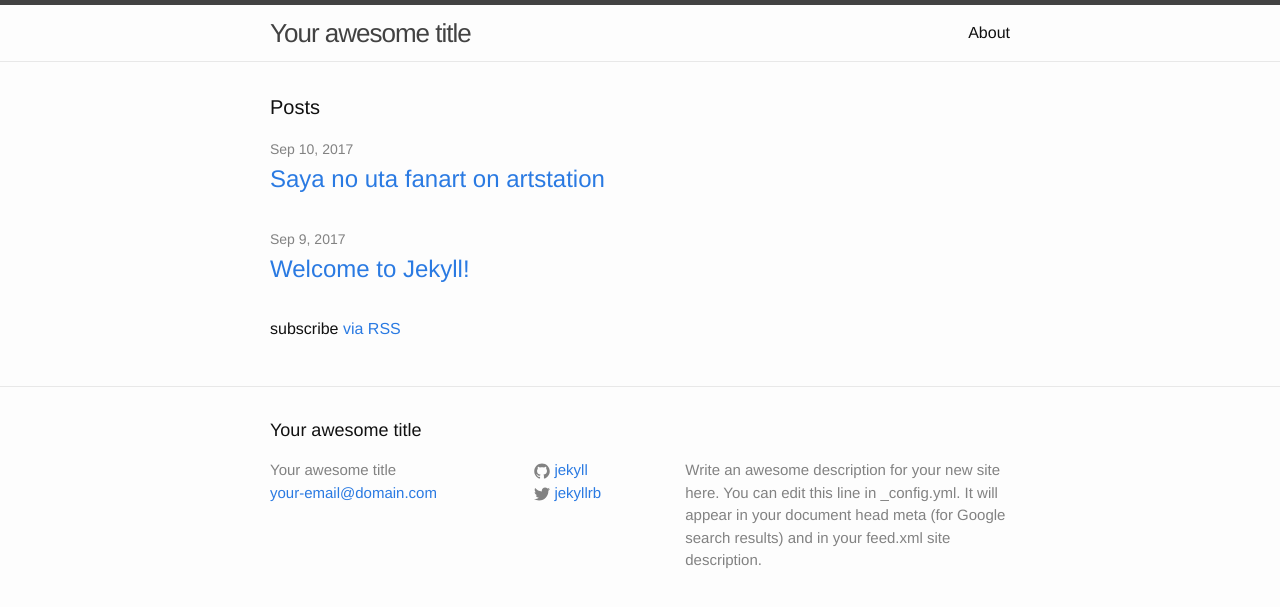
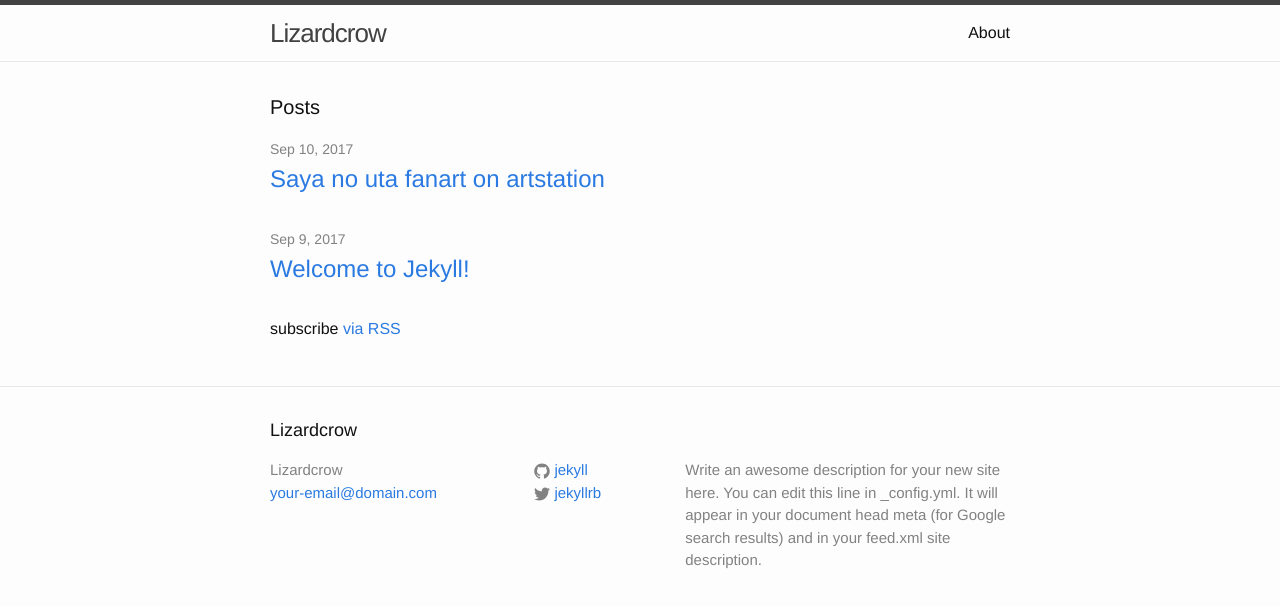
Before and after one commit to juecarsy/juecarsy.github.io, a Jekyll site: the page built from index.html, in a window 1280 px wide. Shown: the top 607 px of the page. Built offline with Jekyll 4.4.1, drawn with Linux system fonts in a browser that asks for light colours.

Commit message:
Update _config.yml

```diff
--- a/_config.yml
+++ b/_config.yml
@@ -6,7 +6,7 @@
 # 'jekyll serve'. If you change this file, please restart the server process.
 
 # Site settings
-title: Your awesome title
+title: Lizardcrow
 email: your-email@domain.com
 description: > # this means to ignore newlines until "baseurl:"
   Write an awesome description for your new site here. You can edit this
```
